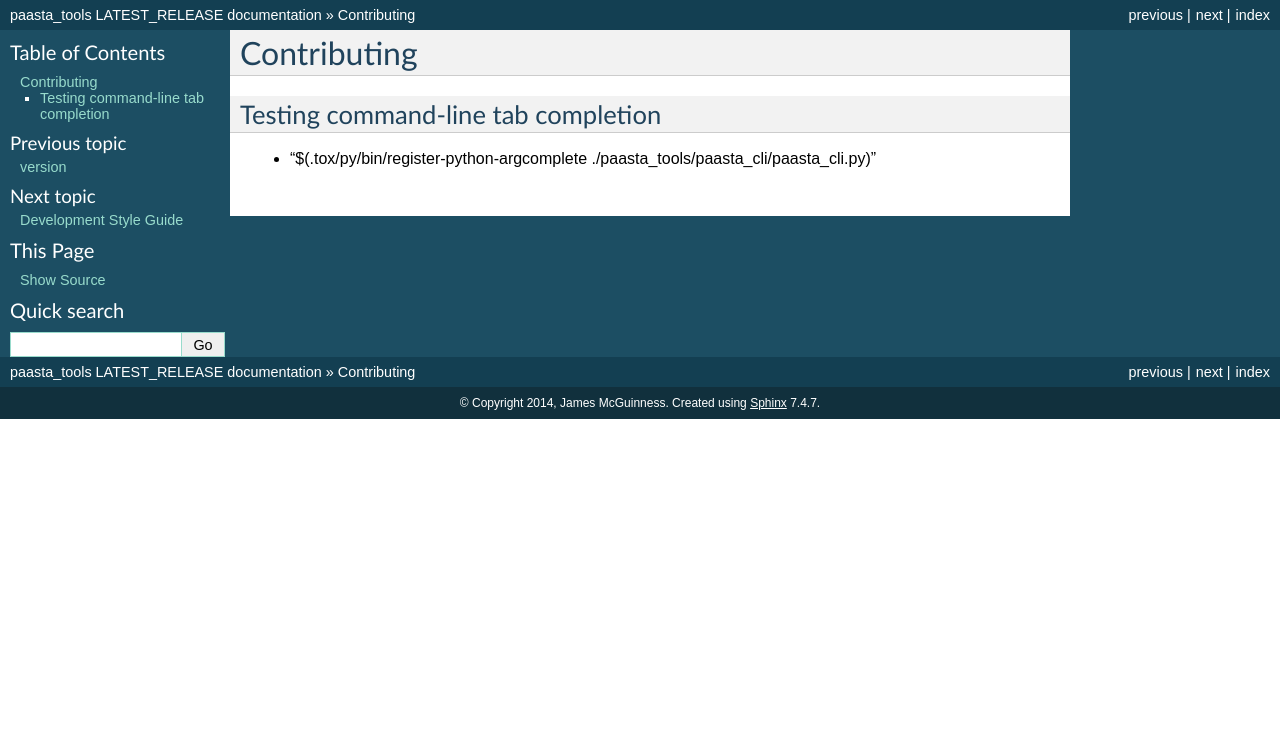
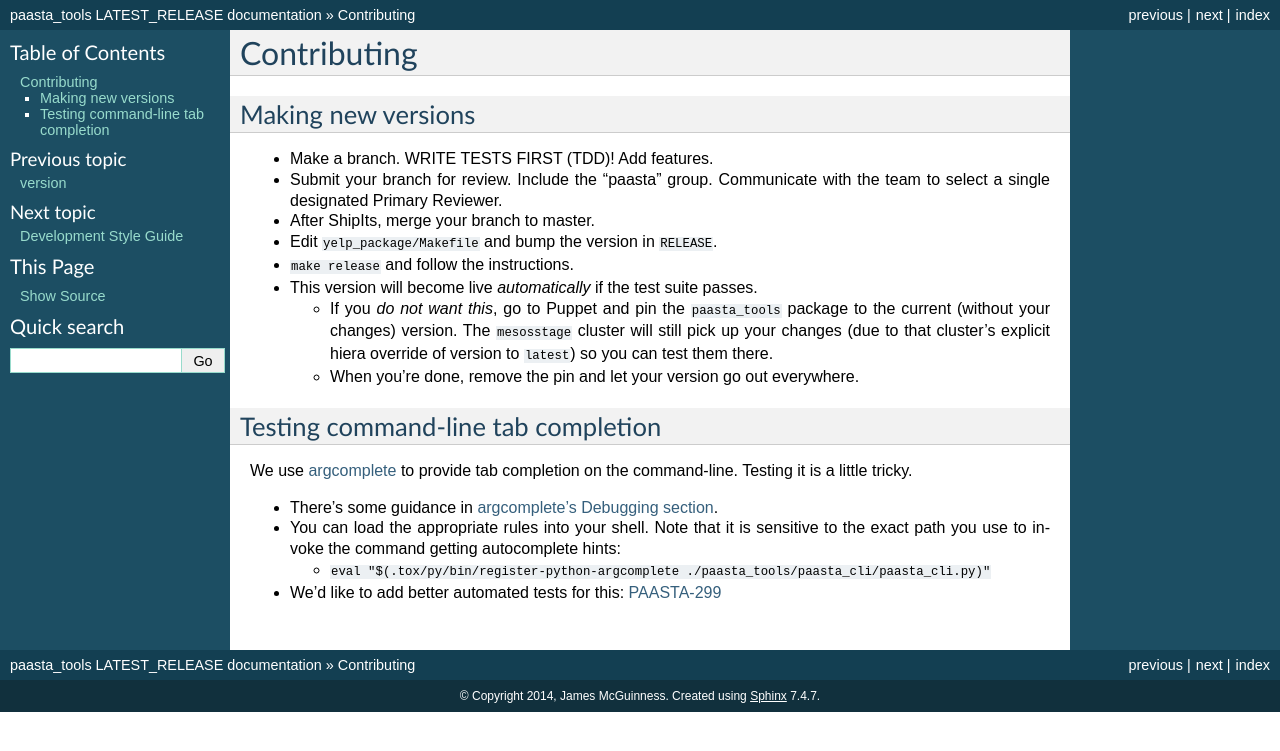
Before and after one commit to Yelp/paasta, a Sphinx documentation site: the page built from docs/source/contributing.rst, in a window 1280 px wide. Shown: the top 751 px of the page. Built offline with Sphinx 7.4.7, drawn with Linux system fonts in a browser that asks for light colours.

Commit message:
Fill in some contributing notes

```diff
--- a/docs/source/contributing.rst
+++ b/docs/source/contributing.rst
@@ -1,6 +1,38 @@
 Contributing
 ============
 
+Making new versions
+-------------------
+* Make a branch. WRITE TESTS FIRST (TDD)! Add features.
+
+* Submit your branch for review. Include the "paasta" group. Communicate with
+  the team to select a single designated Primary Reviewer.
+
+* After ShipIts, merge your branch to master.
+
+* Edit ``yelp_package/Makefile`` and bump the version in ``RELEASE``.
+
+* ``make release`` and follow the instructions.
+
+* This version will become live *automatically* if the test suite passes.
+
+  * If you *do not want this*, go to Puppet and pin the ``paasta_tools``
+    package to the current (without your changes) version. The ``mesosstage``
+    cluster will still pick up your changes (due to that cluster's explicit
+    hiera override of version to ``latest``) so you can test them there.
+
+  * When you're done, remove the pin and let your version go out everywhere.
+
+
 Testing command-line tab completion
 -----------------------------------
-* "$(.tox/py/bin/register-python-argcomplete ./paasta_tools/paasta_cli/paasta_cli.py)"
+We use `argcomplete <https://github.com/kislyuk/argcomplete>`_ to provide tab completion on the command-line. Testing it is a little tricky.
+
+* There's some guidance in `argcomplete's Debugging section <https://github.com/kislyuk/argcomplete#debugging>`_.
+
+* You can load the appropriate rules into your shell. Note that it is sensitive
+  to the exact path you use to invoke the command getting autocomplete hints:
+
+  * ``eval "$(.tox/py/bin/register-python-argcomplete ./paasta_tools/paasta_cli/paasta_cli.py)"``
+
+* We'd like to add better automated tests for this: `PAASTA-299 <https://jira.yelpcorp.com/browse/PAASTA-299>`_
```
